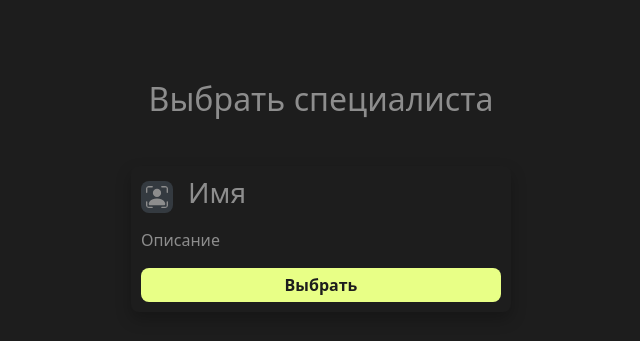
After one commit to ivalukyan/yclients-backend, a FastAPI app: template app/templates/type_records/select_specialist.html in a window 1280 px wide. The commit adds this page. Shown: the top 341 px of the page, without its empty margins (319-959 px from the left). Run offline with FastAPI, Linux system fonts and the light colour scheme; the template is opened without the code that fills it, so the values that code supplies are empty.

Commit message:
new template for select_specialist

```diff
--- /dev/null
+++ b/app/templates/type_records/select_specialist.html
@@ -0,0 +1,90 @@
+<!DOCTYPE html>
+<html lang="ru">
+<head>
+    <meta charset="UTF-8">
+    <meta name="viewport" content="width=device-width, initial-scale=1, shrink-to-fit=no">
+    <link href="https://cdn.jsdelivr.net/npm/bootstrap@5.3.3/dist/css/bootstrap.min.css" rel="stylesheet"
+          integrity="sha384-QWTKZyjpPEjISv5WaRU9OFeRpok6YctnYmDr5pNlyT2bRjXh0JMhjY6hW+ALEwIH" crossorigin="anonymous">
+    <title>Title</title>
+</head>
+<style>
+    body {
+        background-color: #1d1d1d;
+        color: #8d8d8d;
+    }
+
+    svg {
+        background-color: #343a40;
+        padding: 5px;
+        fill: #8d8d8d;
+        border-radius: 8px;
+    }
+
+    .container {
+        margin-top: 10vh;
+    }
+
+    .mb-5 {
+        display: flex;
+        align-items: center;
+        justify-content: center;
+    }
+
+    .container-sm {
+        box-shadow: rgba(0, 0, 0, 0.25) 0 7px 15px 0;
+        border-radius: 8px;
+        padding: 10px;
+    }
+
+    .container-sm-1 {
+        display: flex;
+        align-items: center;
+        justify-content: left;
+        gap: 15px;
+    }
+
+    p {
+        margin-top: 10px;
+    }
+
+    .btn {
+        padding: 5px;
+        background-color: #e8ff86;
+        color: #1d1d1d;
+        border: none;
+        border-radius: 8px;
+        font-size: 16px;
+        font-weight: 600;
+        width: 100%;
+    }
+
+    .btn:hover {
+        background-color: lightsalmon;
+        color: #1d1d1d;
+    }
+</style>
+<body>
+<div class="container">
+    <h2 class="mb-5">Выбрать специалиста</h2>
+    <div class="row row-cols-lg-3">
+        <div class="container-sm">
+            <div class="container-sm-1">
+                <svg xmlns="http://www.w3.org/2000/svg" width="32" height="32"
+                     class="bi bi-person-bounding-box" viewBox="0 0 16 16">
+                    <path d="M1.5 1a.5.5 0 0 0-.5.5v3a.5.5 0 0 1-1 0v-3A1.5 1.5 0 0 1 1.5 0h3a.5.5 0 0 1 0 1zM11 .5a.5.5 0 0 1 .5-.5h3A1.5 1.5 0 0 1 16 1.5v3a.5.5 0 0 1-1 0v-3a.5.5 0 0 0-.5-.5h-3a.5.5 0 0 1-.5-.5M.5 11a.5.5 0 0 1 .5.5v3a.5.5 0 0 0 .5.5h3a.5.5 0 0 1 0 1h-3A1.5 1.5 0 0 1 0 14.5v-3a.5.5 0 0 1 .5-.5m15 0a.5.5 0 0 1 .5.5v3a1.5 1.5 0 0 1-1.5 1.5h-3a.5.5 0 0 1 0-1h3a.5.5 0 0 0 .5-.5v-3a.5.5 0 0 1 .5-.5"/>
+                    <path d="M3 14s-1 0-1-1 1-4 6-4 6 3 6 4-1 1-1 1zm8-9a3 3 0 1 1-6 0 3 3 0 0 1 6 0"/>
+                </svg>
+                <h3>Имя</h3>
+            </div>
+            <div class="mb-3">
+                <p>Описание</p>
+            </div>
+            <a href="#" class="btn" role="button">Выбрать</a>
+        </div>
+    </div>
+</div>
+<script src="https://cdn.jsdelivr.net/npm/bootstrap@5.3.3/dist/js/bootstrap.bundle.min.js"
+        integrity="sha384-YvpcrYf0tY3lHB60NNkmXc5s9fDVZLESaAA55NDzOxhy9GkcIdslK1eN7N6jIeHz"
+        crossorigin="anonymous"></script>
+</body>
+</html>
--- a/app/templates/type_records/type_record.html
+++ b/app/templates/type_records/type_record.html
@@ -107,7 +107,7 @@
                 <h4>Выбор специалиста</h4>
             </div>
             <div class="mb-4">
-                <a href="#" role="button" class="btn-default">Выбрать</a>
+                <a href="/type_records/select_specialist" role="button" class="btn-default">Выбрать</a>
             </div>
         </div>
         <div class="mb-3">
--- a/main.py
+++ b/main.py
@@ -22,6 +22,11 @@ async def home(request: Request):
 @router.get("/type_records")
 async def type_records(request: Request):
     return templates.TemplateResponse("type_records/type_record.html", {'request': request})
+
+
+@router.get("/type_records/select_specialist")
+async def select_specialist(request: Request):
+    return templates.TemplateResponse("type_records/select_specialist.html", {'request': request})
 
 
 @router.get("/records")
```
